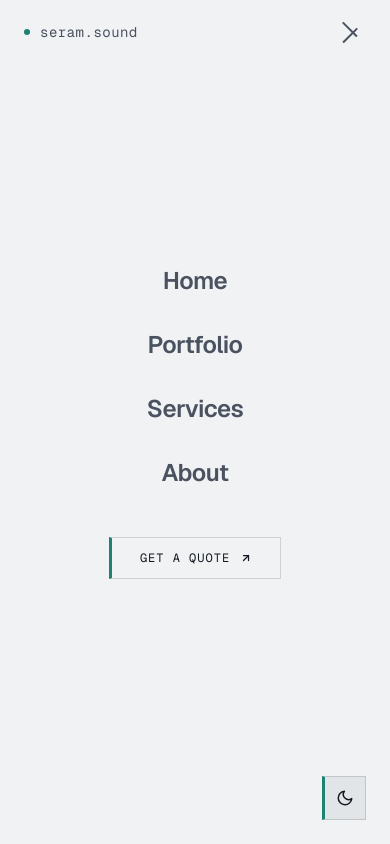
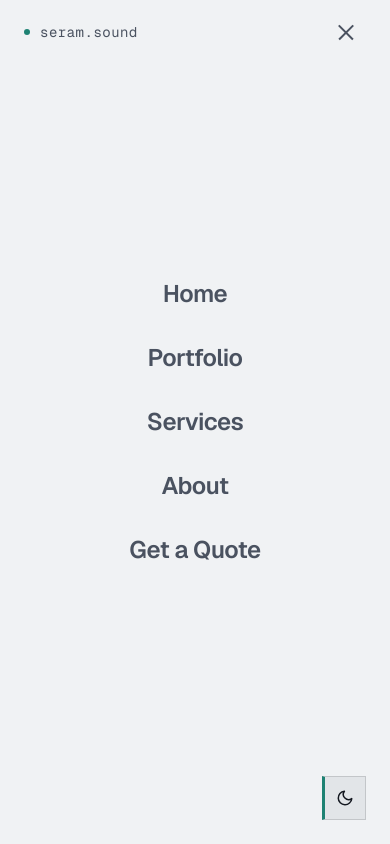
Before and after one commit to odupree1988/seram-sound, an Astro site: page / in a window 390 px wide. Both pictures are taken after a click on the button 350 px from the left and 32 px from the top of the page. Shown: the top 844 px of the page. Built offline with nearby package versions, Linux system fonts and the light colour scheme; Astro itself is replaced by a stand-in of ours.

Commit message:
Fix mobile menu X icon, replace CTA with plain link

```diff
--- a/src/components/layout/Navbar.astro
+++ b/src/components/layout/Navbar.astro
@@ -39,10 +39,7 @@ import { siteConfig } from '../../data/siteConfig';
       {siteConfig.navLinks.map((link) => (
         <a href={link.href} class="navbar__overlay-link">{link.label}</a>
       ))}
-      <a href="/contact" class="btn--primary navbar__overlay-cta">
-        Get a Quote
-        <svg viewBox="0 0 24 24" aria-hidden="true"><path d="M7 17L17 7"/><path d="M7 7h10v10"/></svg>
-      </a>
+      <a href="/contact" class="navbar__overlay-link">Get a Quote</a>
     </div>
   </div>
 </nav>
--- a/src/components/layout/Navbar.css
+++ b/src/components/layout/Navbar.css
@@ -70,7 +70,7 @@
 /* Hamburger */
 .navbar__hamburger {
   @apply flex flex-col justify-center items-center gap-1.5 lg:hidden cursor-pointer;
-  @apply w-8 h-8 p-0 bg-transparent border-0;
+  @apply w-10 h-10 p-0 bg-transparent border-0;
 }
 
 .navbar__hamburger-line {
@@ -81,7 +81,7 @@
 }
 
 .navbar__hamburger--open .navbar__hamburger-line:nth-child(1) {
-  transform: translateY(4.5px) rotate(45deg);
+  transform: translateY(7.5px) rotate(45deg);
 }
 
 .navbar__hamburger--open .navbar__hamburger-line:nth-child(2) {
@@ -89,7 +89,7 @@
 }
 
 .navbar__hamburger--open .navbar__hamburger-line:nth-child(3) {
-  transform: translateY(-4.5px) rotate(-45deg);
+  transform: translateY(-7.5px) rotate(-45deg);
 }
 
 /* Mobile Overlay */
@@ -119,7 +119,3 @@
 .navbar__overlay-link:hover {
   color: var(--text-primary);
 }
-
-.navbar__overlay-cta {
-  @apply mt-4;
-}
```
